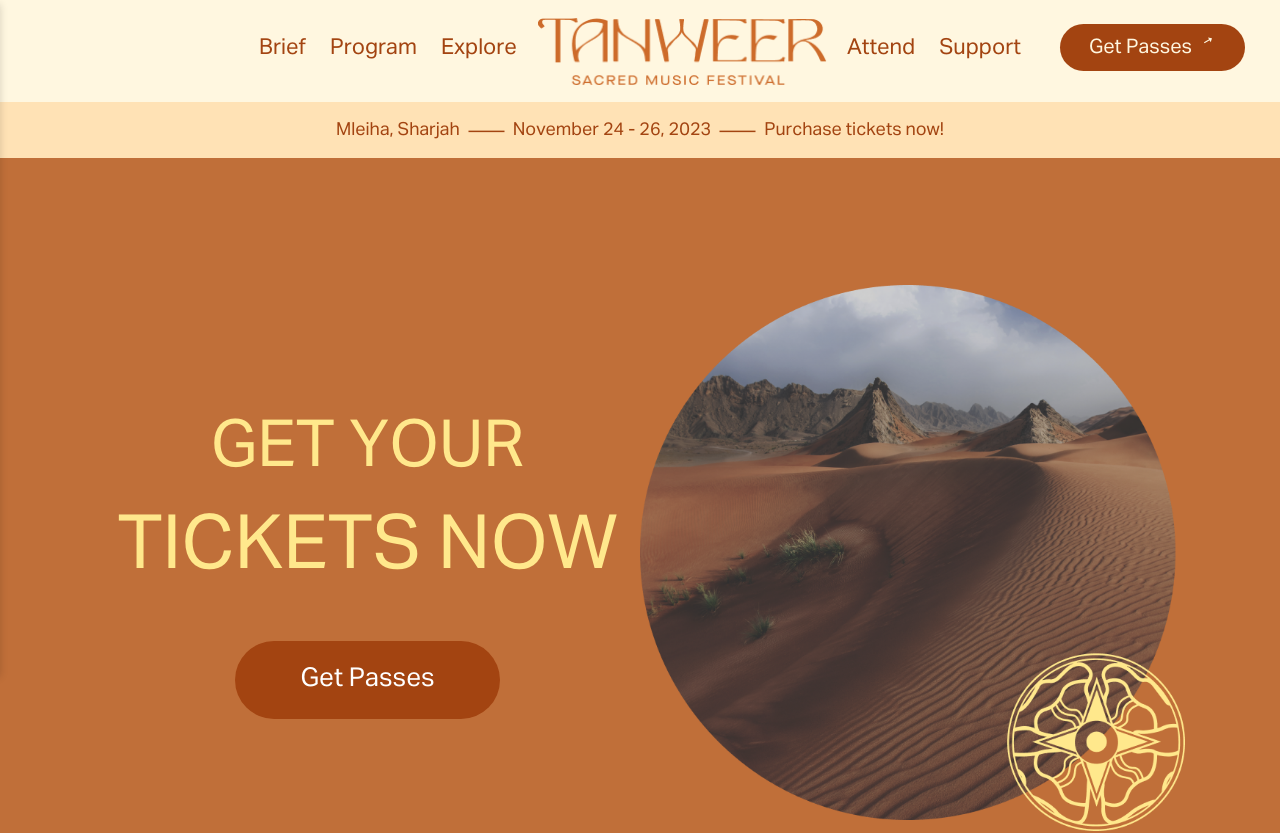
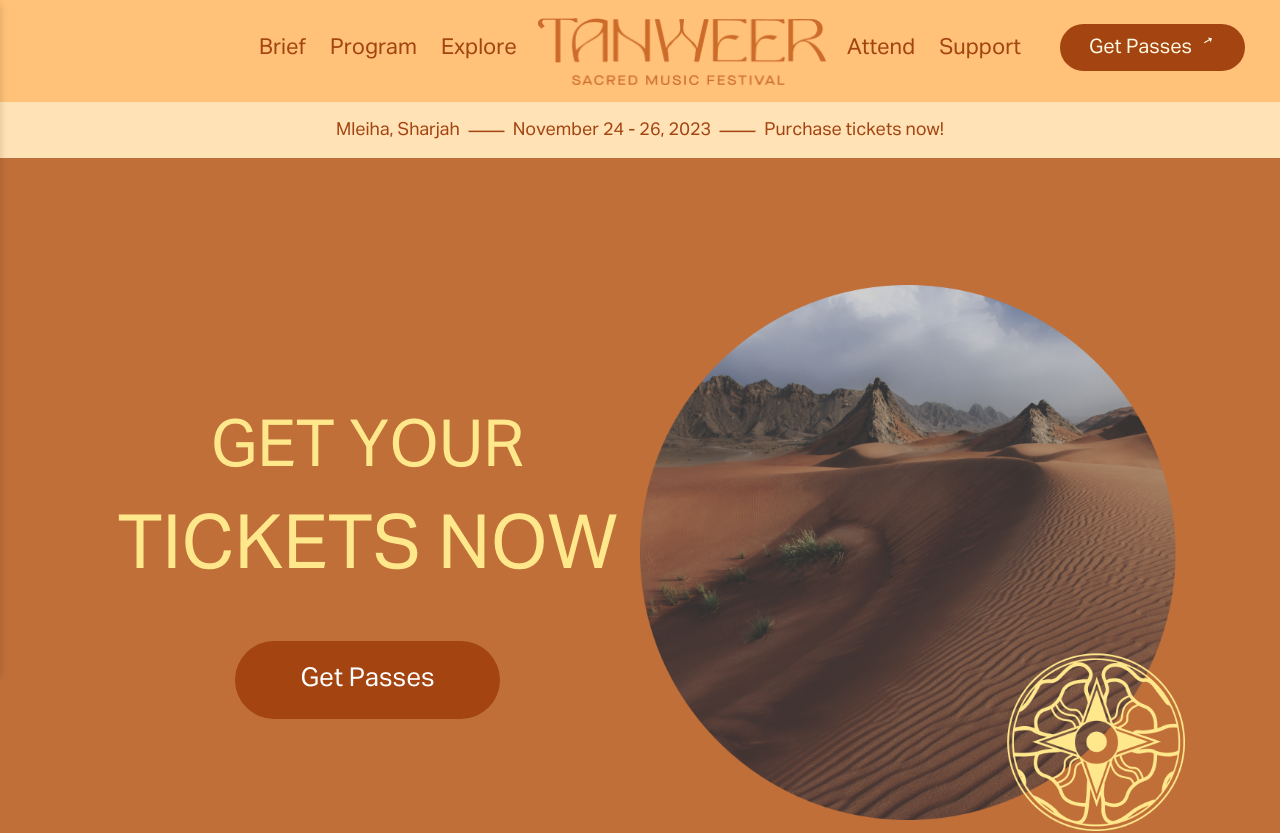
Before and after one commit to JoySarkarBD/tanweer, a React (Vite) app: page / in a window 1280 px wide. Shown: the top 833 px of the page. Built offline with nearby package versions, Linux system fonts and the light colour scheme.

Commit message:
fix: hover bg color fix

```diff
--- a/src/components/Shared/Navbar/Navbar.css
+++ b/src/components/Shared/Navbar/Navbar.css
@@ -37,10 +37,16 @@
 /* mobile version end */
 
 /* desktop version start */
-.desktop_nav {
+.desktopNav {
   background: #fff7e0;
   color: #a34411;
+  transition: all 0.15s linear 0s;
 }
+
+.desktopNav.hovered {
+  background: #ffc278;
+}
+
 /* desktop version end */
 
 /* mega menu */
--- a/src/components/Shared/Navbar/Navbar.jsx
+++ b/src/components/Shared/Navbar/Navbar.jsx
@@ -14,34 +14,21 @@ import "./Navbar.css";
 
 export default function Navbar() {
   const [isOpen, setIsOpen] = useState(false);
-  // const sidebarRef = useRef(null);
-
-  // useEffect(() => {
-  //   const handleClickOutside = (event) => {
-  //     if (
-  //       isOpen &&
-  //       sidebarRef.current &&
-  //       !sidebarRef.current.contains(event.target)
-  //     ) {
-  //       setIsOpen(false);
-  //     }
-  //   };
-
-  //   if (isOpen) {
-  //     document.addEventListener("mousedown", handleClickOutside);
-  //   } else {
-  //     document.removeEventListener("mousedown", handleClickOutside);
-  //   }
-
-  //   return () => {
-  //     document.removeEventListener("mousedown", handleClickOutside);
-  //   };
-  // }, [isOpen]);
+  const [isHovered, setIsHovered] = useState(false);
 
   const handleHamMenu = () => {
-    // setIsOpen(!isOpen);
     isOpen === true ? setIsOpen(false) : setIsOpen(true);
   };
+
+  const handleHover = () => {
+    setIsHovered(true);
+  };
+
+  const handleUnhover = () => {
+    setIsHovered(false);
+  };
+
+  const desktopNavClass = isHovered ? "desktopNav hovered" : "desktopNav";
 
   return (
     <>
@@ -71,7 +58,10 @@ export default function Navbar() {
         </div>
 
         {/* desktop version */}
-        <div className=' hidden md:block desktop_nav'>
+        <div
+          className={`hidden md:block  ${desktopNavClass}`}
+          onMouseEnter={handleHover}
+          onMouseLeave={handleUnhover}>
           <div className=' flex flex-row justify-center items-center '>
             <div className='basis-1/4'></div>
 
@@ -354,6 +344,7 @@ export default function Navbar() {
                       <div className='grid grid-cols-5  gap-4 items-center'>
                         <div className='col-span-1'></div>
                         <div className='col-span-1'></div>
+                        <div className='col-span-1'></div>
                         <div className='col-span-1 '>
                           <img
                             src={megaImg5}
@@ -362,7 +353,6 @@ export default function Navbar() {
                           />
                         </div>
 
-                        <div className='col-span-1'></div>
                         <div className='col-span-1'>
                           <ul>
                             <li className='md:mb-3 lg:mb-0 '>
```
